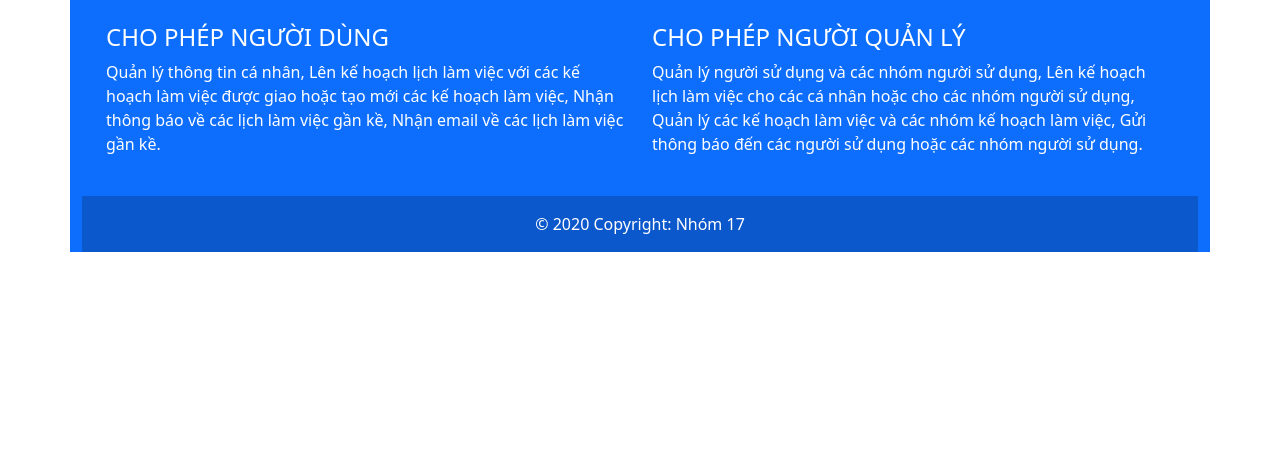
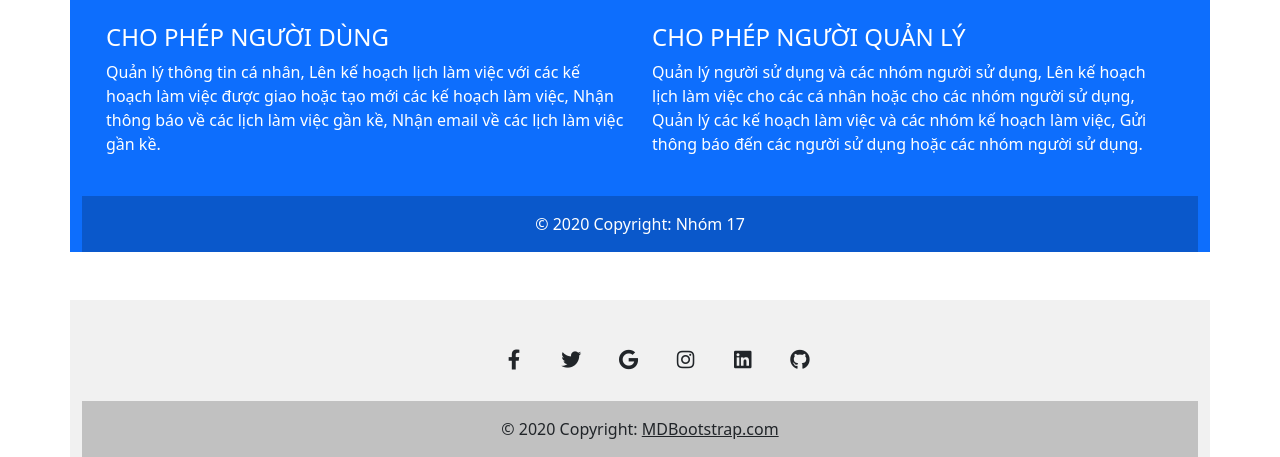
Before and after one commit to Phamthokd/BTL_CSE, a PHP site: page /BTL_CSE/profile/profile_setting.php?id=3 in a window 1280 px wide. Shown: the part 770-1227 px from the top of the page. Before the commit the page ends 1022 px from the top, so only its background shows below. Run offline with PHP 8.4, Linux system fonts and the light colour scheme; a user stored in the database is signed in; data comes from the database, SQL or seed files in the repository; data that the repository does not hold is empty; some libraries are stand-ins or nearby versions.

Commit message:
Update profile_setting.php

```diff
--- a/users/profile/profile_setting.php
+++ b/users/profile/profile_setting.php
@@ -236,6 +236,78 @@
               <!-- Copyright -->
             </footer>
         </div>
+      </div><div class="container mt-5">
+          <div class="row">
+            <footer class="text-center text-white" style="background-color: #f1f1f1;">
+              <!-- Grid container -->
+              <div class="container pt-4">
+                <!-- Section: Social media -->
+                <section class="mb-4">
+                  <!-- Facebook -->
+                  <a
+                    class="btn btn-link btn-floating btn-lg text-dark m-1"
+                    href="#!"
+                    role="button"
+                    data-mdb-ripple-color="dark"
+                    ><i class="fab fa-facebook-f"></i
+                  ></a>
+
+                  <!-- Twitter -->
+                  <a
+                    class="btn btn-link btn-floating btn-lg text-dark m-1"
+                    href="#!"
+                    role="button"
+                    data-mdb-ripple-color="dark"
+                    ><i class="fab fa-twitter"></i
+                  ></a>
+
+                  <!-- Google -->
+                  <a
+                    class="btn btn-link btn-floating btn-lg text-dark m-1"
+                    href="#!"
+                    role="button"
+                    data-mdb-ripple-color="dark"
+                    ><i class="fab fa-google"></i
+                  ></a>
+
+                  <!-- Instagram -->
+                  <a
+                    class="btn btn-link btn-floating btn-lg text-dark m-1"
+                    href="#!"
+                    role="button"
+                    data-mdb-ripple-color="dark"
+                    ><i class="fab fa-instagram"></i
+                  ></a>
+
+                  <!-- Linkedin -->
+                  <a
+                    class="btn btn-link btn-floating btn-lg text-dark m-1"
+                    href="#!"
+                    role="button"
+                    data-mdb-ripple-color="dark"
+                    ><i class="fab fa-linkedin"></i
+                  ></a>
+                  <!-- Github -->
+                  <a
+                    class="btn btn-link btn-floating btn-lg text-dark m-1"
+                    href="#!"
+                    role="button"
+                    data-mdb-ripple-color="dark"
+                    ><i class="fab fa-github"></i
+                  ></a>
+                </section>
+                <!-- Section: Social media -->
+              </div>
+              <!-- Grid container -->
+
+              <!-- Copyright -->
+              <div class="text-center text-dark p-3" style="background-color: rgba(0, 0, 0, 0.2);">
+                © 2020 Copyright:
+                <a class="text-dark" href="#">MDBootstrap.com</a>
+              </div>
+              <!-- Copyright -->
+            </footer>
+        </div>
       </div>
 
 </div>
```
